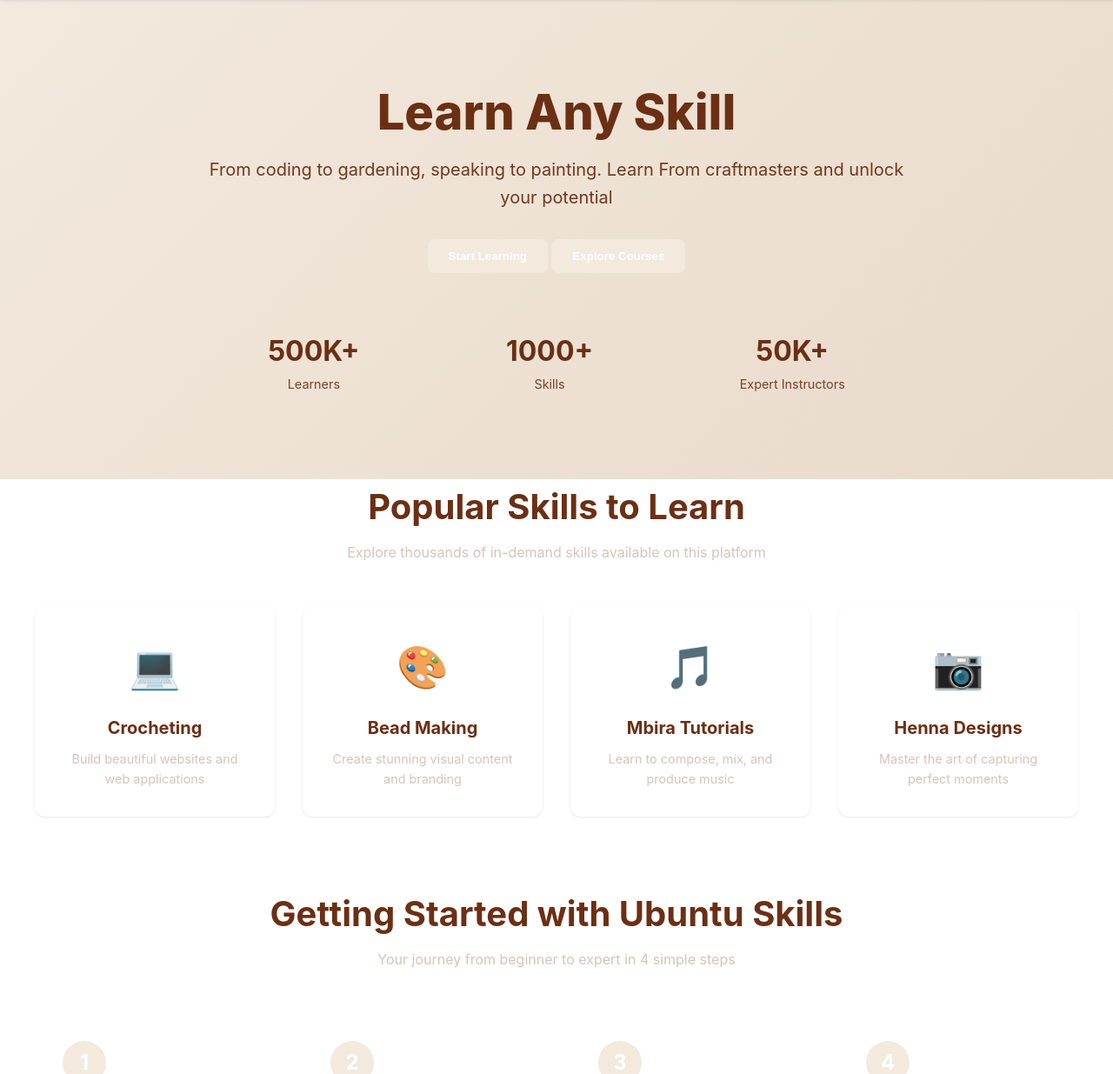
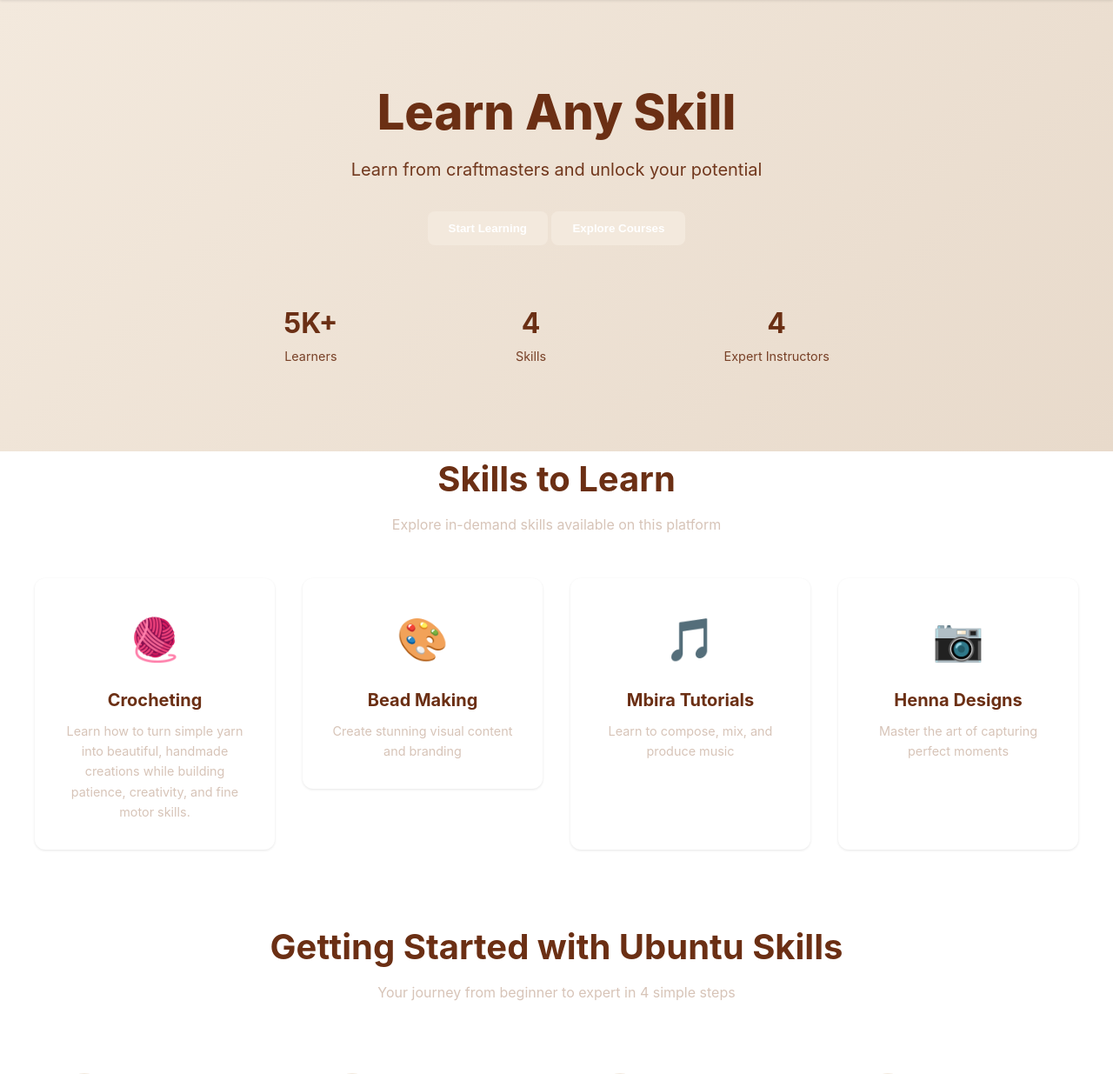
Before and after one commit to AishaNoku/UbuntuTheSkillTrainer, a PHP site: page / in a window 1280 px wide. Shown: the part 72-1307 px from the top of the page at 87% size. Run offline with PHP 8.4, Linux system fonts and the light colour scheme.

Commit message:
made some edits

```diff
--- a/index.html
+++ b/index.html
@@ -23,22 +23,22 @@
     <section class="hero">
     <div class="hero-content">
         <h1>Learn Any Skill</h1>
-        <p>From coding to gardening, speaking to painting. Learn From craftmasters and unlock your potential</p>
+        <p>Learn from craftmasters and unlock your potential</p>
         <div class=""hero-buttons>
             <button class = "btn btn-primary">Start Learning</button>
             <button class ="btn btn-primary">Explore Courses</button>
         </div>
         <div class=" hero-stats">
             <div class="stat">
-                <span class="stat-number">500K+</span>
+                <span class="stat-number">5K+</span>
                 <span class="stat-label">Learners</span>
             </div>
             <div class="stat">
-                <span class="stat-number">1000+</span>
+                <span class="stat-number">4</span>
                 <span class="stat-label">Skills</span>
             </div>
             <div class="stat">
-                <span class="stat-number">50K+</span>
+                <span class="stat-number">4</span>
                 <span class="stat-label">Expert Instructors</span>
             </div>
         </div>
@@ -47,14 +47,18 @@
     <!--Featured Skills-->
     <section class="featured skills" id="skills">
         <div class="container">
-            <h2 class="section-title">Popular Skills to Learn</h2>
-            <p class="section-subtitle">Explore thousands of in-demand skills available on this platform</p>
+            <h2 class="section-title">Skills to Learn</h2>
+            <p class="section-subtitle">Explore in-demand skills available on this platform</p>
             <div class="skills-grid">
+                <a href = "crochetHome.html" style = "text-decoration: none;color: inherit;">
                 <div class="skill-card">
-                    <div class="skill-icon">&#128187;</div>
+                    <div class="skill-icon">🧶</div>
                     <h3>Crocheting</h3>
-                    <p> Build beautiful websites and web applications</p>
+                    <p> Learn how to turn simple yarn into beautiful,
+                        handmade creations while building patience,
+                        creativity, and fine motor skills.</p>
                 </div>
+                </a>
                 <a href = "bead_making.html" style = "text-decoration: none;color: inherit;">
                     <div class="skill-card">
                         <div class="skill-icon">&#127912;</div>
--- a/styles.css
+++ b/styles.css
@@ -174,6 +174,7 @@ nav a:hover {
   flex-wrap: wrap;
 }
 
+
 .hero .btn-secondary {
   border-color: var(--white);
   color: var(--white);
@@ -227,10 +228,13 @@ nav a:hover {
   transition: all 0.3s ease;
   box-shadow: 0 1px 3px rgba(0, 0, 0, 0.1);
   cursor: pointer;
+
 }
 
 .skill-card:hover {
-  /* Original was empty, keeping it as is */
+  transform: translateY(-8px);
+  box-shadow: 0 10px 20px rgba(0,0,0,0.2);
+
 }
 
 .skill-icon {
```
